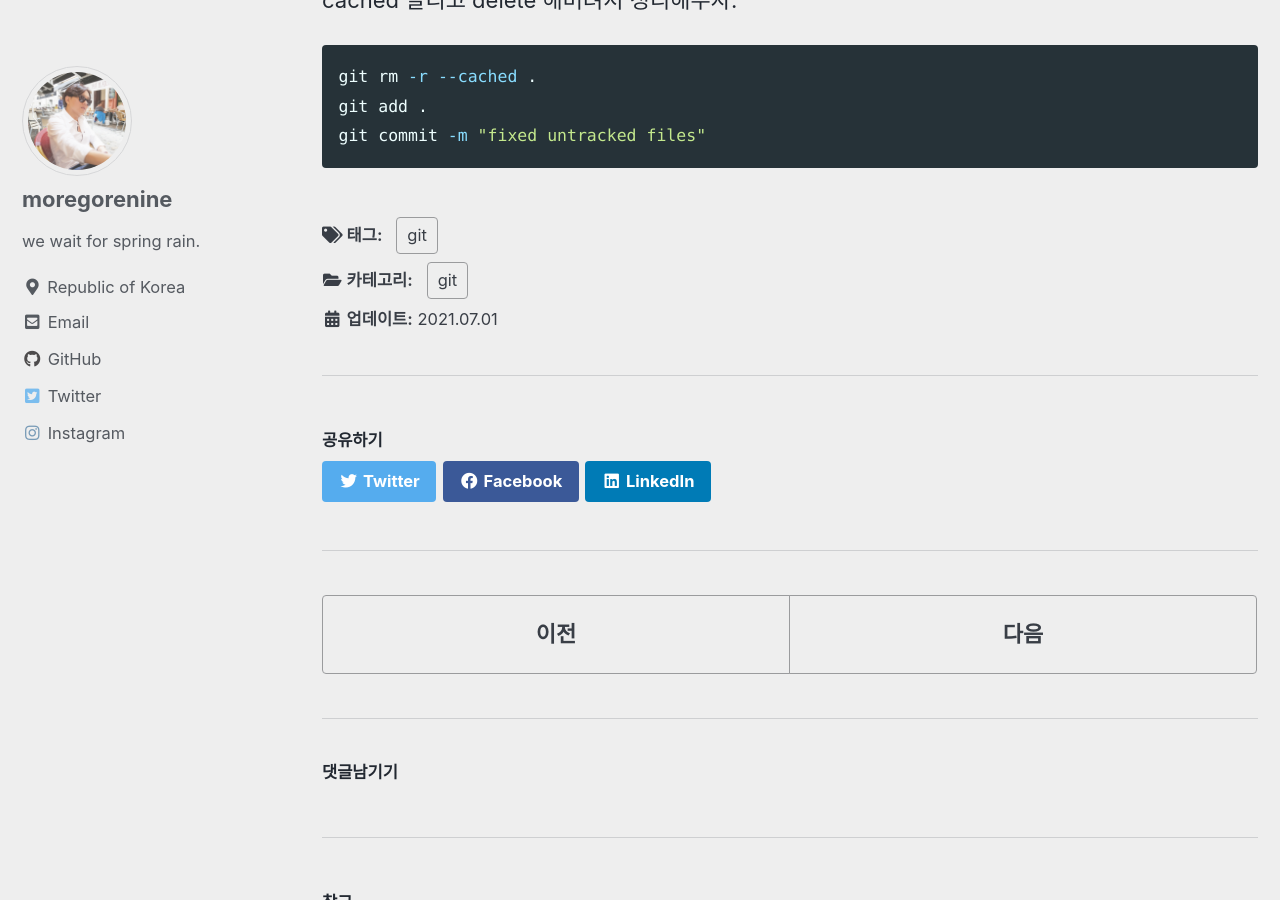
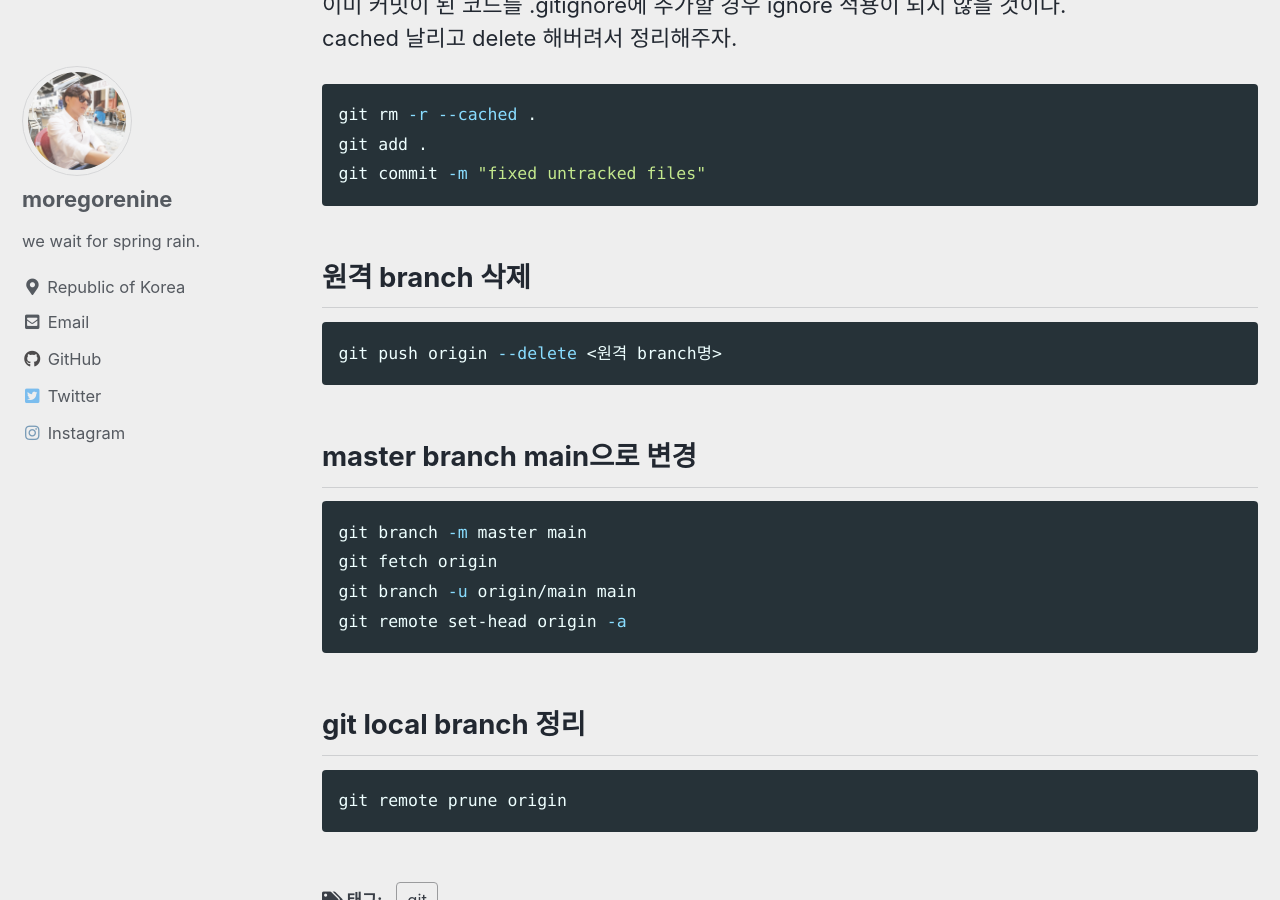
Before and after one commit to moregorenine/moregorenine.github.io, a Jekyll site: the page built from _posts/git/2021-7-1-git.md, in a window 1280 px wide and 900 px high, scrolled down 2492 px. Built offline with Jekyll 4.4.1, drawn with Linux system fonts in a browser that asks for light colours; cached includes are drawn as plain includes; comment, search, counter and statistics services are not loaded; some of the changed text lies outside the part shown.

Commit message:
update post git

````diff
--- a/_posts/git/2021-7-1-git.md
+++ b/_posts/git/2021-7-1-git.md
@@ -76,3 +75,21 @@ git rm -r --cached .
 git add .
 git commit -m "fixed untracked files"
 ```
+
+## 원격 branch 삭제
+```bash
+git push origin --delete <원격 branch명>
+```
+
+## master branch main으로 변경
+```bash
+git branch -m master main
+git fetch origin
+git branch -u origin/main main
+git remote set-head origin -a
+```
+
+## git local branch 정리
+```bash
+git remote prune origin
+```
````
Also changed, not shown: other parts of _posts/git/2021-7-1-git.md (+1 -2 lines).
